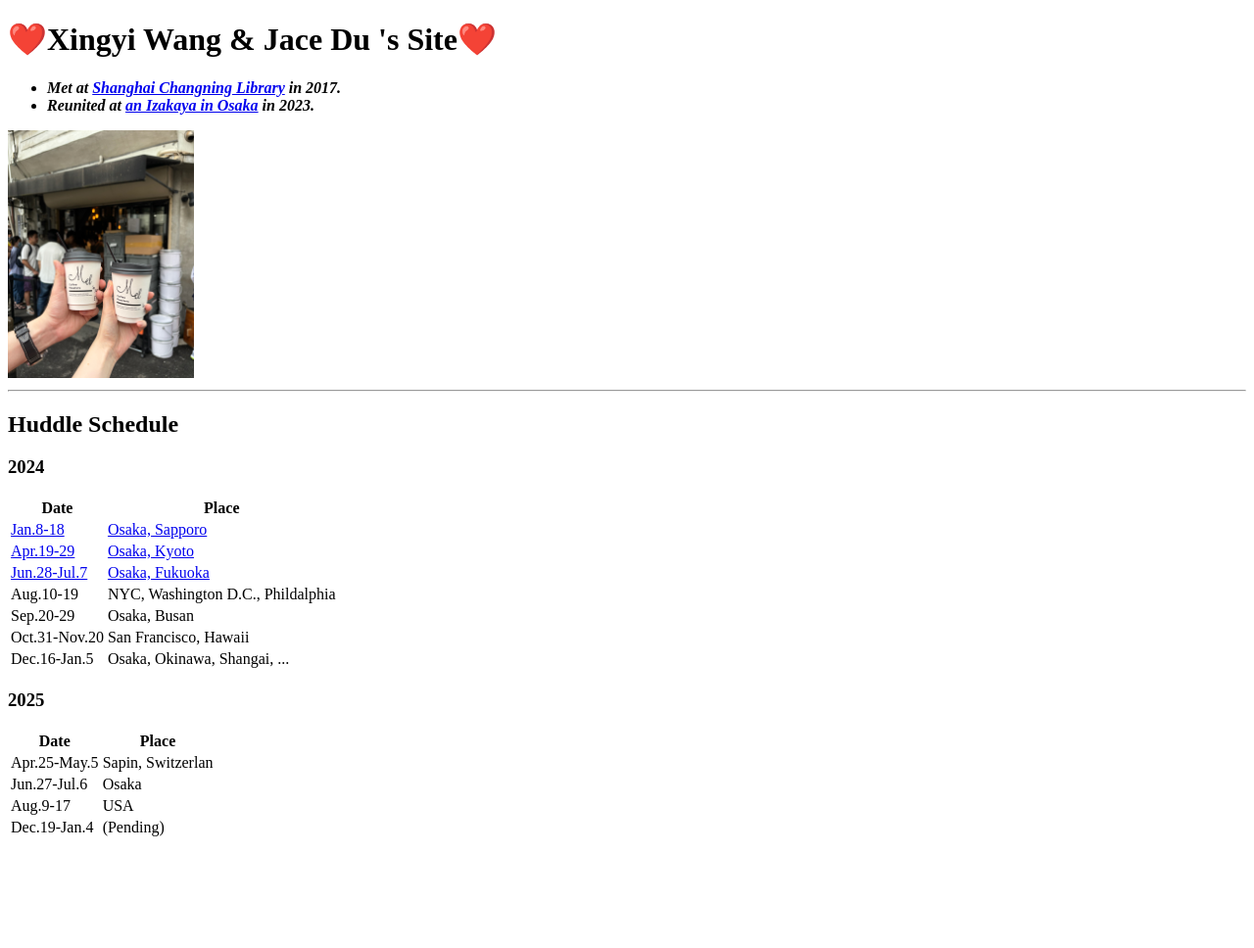
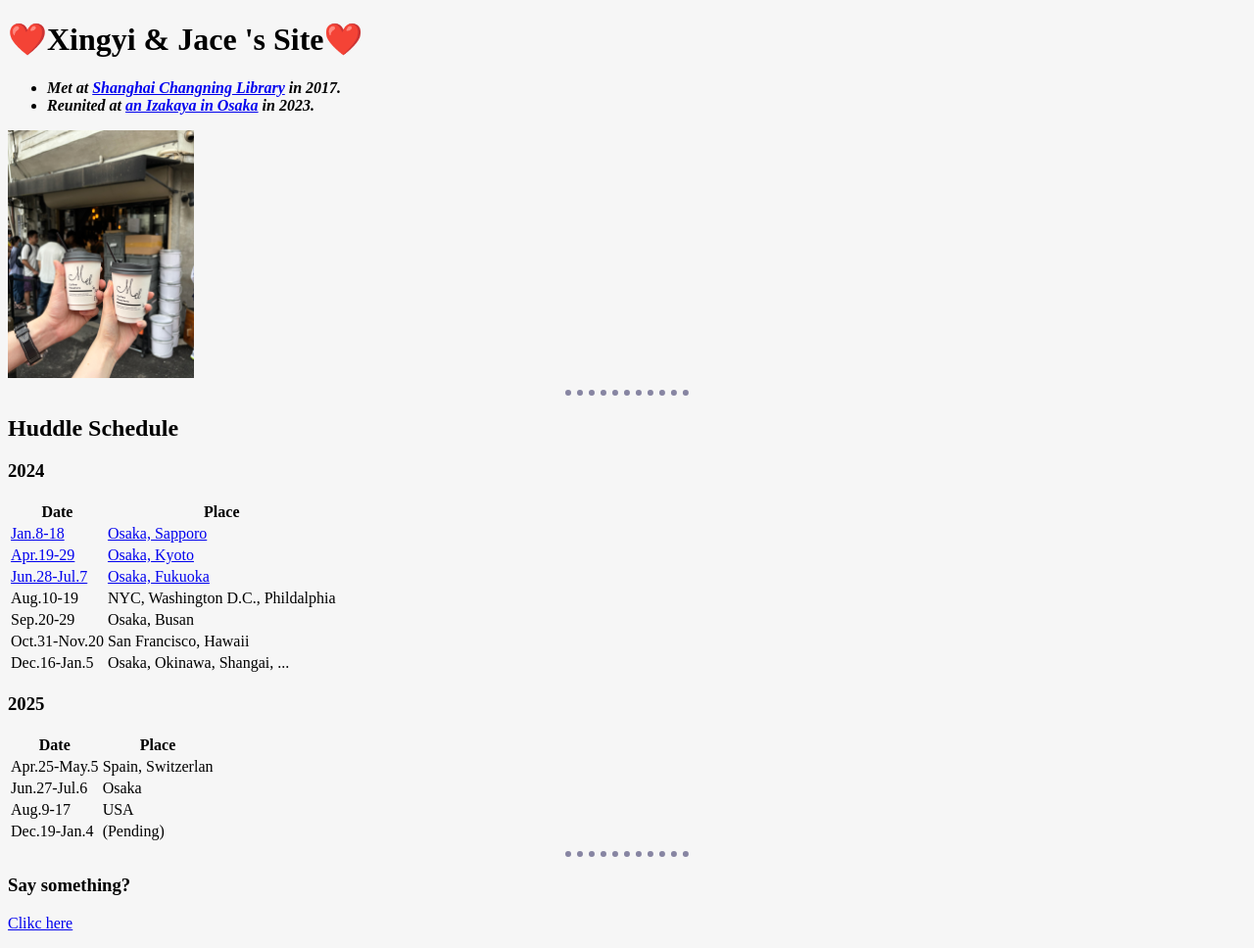
Before and after one commit to m191376/site, a plain HTML site: page index.html in a window 1280 px wide. Shown: the whole page at 98% size. Before the commit the page ends 865 px from the top, so only its background shows below. Drawn offline with Linux system fonts and the light colour scheme.

Commit message:
Add files via upload

```diff
--- a/index.html
+++ b/index.html
@@ -3,16 +3,32 @@
     <head>
         <meta charset="utf-8">
         <title>Xingyi & Jace's Site</title>
+
+    <style>
+        body {
+            background-color:#F6F6F6
+        }
+        hr {
+            border-color:#8785A2;
+            border-style:none;
+            border-top-style: dotted;
+            border-width: 6px;
+            height: 0px;
+            width: 10%;
+        }
+    </style>
+
     </head>
 
     <body>
-        <h1>❤️Xingyi Wang & Jace Du 's Site❤️</h1>
+        <h1>❤️Xingyi & Jace 's Site❤️</h1>
         <ul>
             <li><em><strong>Met at <a href="http://www.cnqlib.sh.cn/">Shanghai Changning Library</a> in 2017.</strong></em></li>
             <li><em><strong>Reunited at <a href="https://www.daiwa-j.com/shop/godaigo/gyazahankyu/">an Izakaya in Osaka</a> in 2023.</strong></em></li>
         </ul>
         <img src="image/IMG_6283.jpeg" alt="Xingyi and Jace" width="15%" height="15%">
         <hr>
+
         <h2>Huddle Schedule</h2>
         <h3>2024</h3>
         <table>
@@ -59,7 +75,7 @@
             <tbody>
                 <tr>
                     <td>Apr.25-May.5</td>
-                    <td>Sapin, Switzerlan</td>
+                    <td>Spain, Switzerlan</td>
                 </tr>
                 <tr>
                     <td>Jun.27-Jul.6</td>
@@ -74,5 +90,9 @@
                     <td>(Pending)</td>
                 </tr>
         </table>
+        <hr>
+        <h3>Say something?</h3>
+        <p><a href="contact.html">Clikc here</a></p>
+
     </body>
 </html>
```
Also changed, not shown: contact.html (added, +17 -0 lines).
